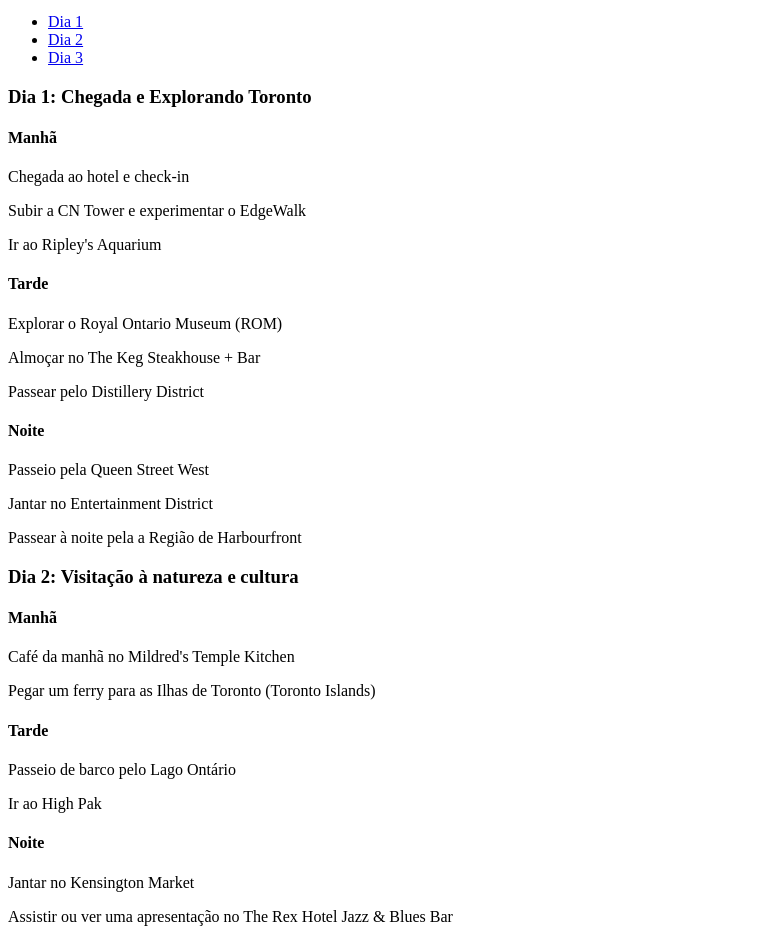
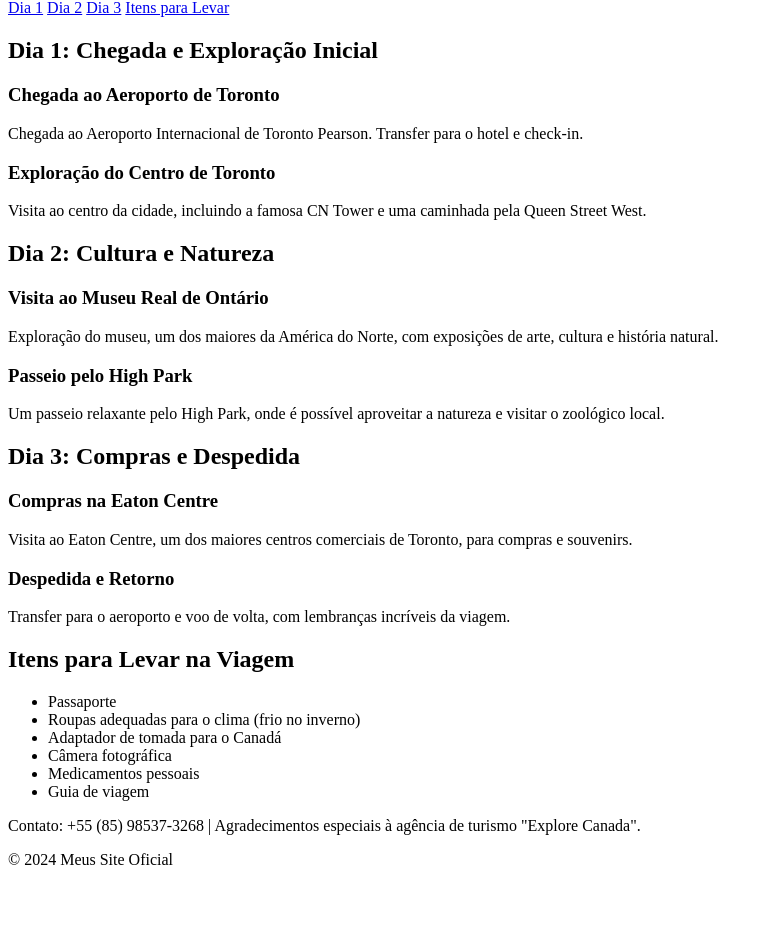
Before and after one commit to PderiMiel/Projetos-Web-I---HTML, a plain HTML site: page Projeto 6/index.html in a window 1280 px wide. Shown: the part 67-1008 px from the top of the page, without its empty margins (0-773 px from the left). After the commit the page ends 944 px from the top, so only its background shows below. Drawn offline with Linux system fonts and the light colour scheme.

Commit message:
Update index.html

```diff
--- a/Projeto 6/index.html
+++ b/Projeto 6/index.html
@@ -1,68 +1,71 @@
-<!DOCTYPE html>
+<!DOCTYPE hmtl>
 <html>
-   <head>
-    <title>Projeto 6</title>
-    <h1>Roteiro de Viagem para o Canadá</h1>
-   </head>
-   <body>
-    <header>
-        <nav>
-            <section>
-                <ul>
-                    <li><a href=#dia1>Dia 1</a></li>
-                    <li><a href=#dia2>Dia 2</a></li>
-                    <li><a href=#dia3>Dia 3</a></li>
-                </ul>
-            </section>
+    <head>
+        <title>Projeto 6</title>
+    </head>
+<header>
+    <h1>Roteiro de Viagem para Toronto, Canadá</h1>
+    <nav>
+        <a href="#dia1">Dia 1</a>
+        <a href="#dia2">Dia 2</a>
+        <a href="#dia3">Dia 3</a>
+        <a href="#itens">Itens para Levar</a>
+    </nav>
+</header>
 
-            <section>
-                <h1 id="dia1">Dia 1: Chegada e Explorando Toronto</h1>
-                <h4 id="dia1">Manhã</h4>
-                <p id="dia1">Chegada ao hotel e check-in</p>
-                <p id="dia1">Subir a CN Tower e experimentar o EdgeWalk</p>
-                <p id="dia1">Ir ao Ripley's Aquarium</p>
+<main>
+    <section id="dia1">
+        <h2>Dia 1: Chegada e Exploração Inicial</h2>
+        <article>
+            <h3>Chegada ao Aeroporto de Toronto</h3>
+            <p>Chegada ao Aeroporto Internacional de Toronto Pearson. Transfer para o hotel e check-in.</p>
+        </article>
+        <article>
+            <h3>Exploração do Centro de Toronto</h3>
+            <p>Visita ao centro da cidade, incluindo a famosa CN Tower e uma caminhada pela Queen Street West.</p>
+        </article>
+    </section>
 
-                <h4 id="dia1">Tarde</h4>
-                <p id="dia1">Explorar o Royal Ontario Museum (ROM)</p>
-                <p id="dia1">Almoçar no The Keg Steakhouse + Bar</p>
-                <p id="dia1">Passear pelo Distillery District</p>
+    <section id="dia2">
+        <h2>Dia 2: Cultura e Natureza</h2>
+        <article>
+            <h3>Visita ao Museu Real de Ontário</h3>
+            <p>Exploração do museu, um dos maiores da América do Norte, com exposições de arte, cultura e história natural.</p>
+        </article>
+        <article>
+            <h3>Passeio pelo High Park</h3>
+            <p>Um passeio relaxante pelo High Park, onde é possível aproveitar a natureza e visitar o zoológico local.</p>
+        </article>
+    </section>
 
-                <h4 id="dia1">Noite</h4>
-                <p id="dia1">Passeio pela Queen Street West</p>
-                <p id="dia1">Jantar no Entertainment District</p>
-                <p id="dia1">Passear à noite pela a Região de Harbourfront</p>
-            </section>
-            <section>
-                <h1 id="dia2">Dia 2: Visitação à natureza e cultura</h1>
-                <h4 id="dia2">Manhã</h4>
-                <p id="dia2">Café da manhã no Mildred's Temple Kitchen</p>
-                <p id="dia2">Pegar um ferry para as Ilhas de Toronto (Toronto Islands)</p>
+    <section id="dia3">
+        <h2>Dia 3: Compras e Despedida</h2>
+        <article>
+            <h3>Compras na Eaton Centre</h3>
+            <p>Visita ao Eaton Centre, um dos maiores centros comerciais de Toronto, para compras e souvenirs.</p>
+        </article>
+        <article>
+            <h3>Despedida e Retorno</h3>
+            <p>Transfer para o aeroporto e voo de volta, com lembranças incríveis da viagem.</p>
+        </article>
+    </section>
 
-                <h4 id="dia2">Tarde</h4>
-                <p id="dia2">Passeio de barco pelo Lago Ontário</p>
-                <p id="dia2">Ir ao High Pak</p>
+    <aside id="itens">
+        <h2>Itens para Levar na Viagem</h2>
+        <ul>
+            <li>Passaporte</li>
+            <li>Roupas adequadas para o clima (frio no inverno)</li>
+            <li>Adaptador de tomada para o Canadá</li>
+            <li>Câmera fotográfica</li>
+            <li>Medicamentos pessoais</li>
+            <li>Guia de viagem</li>
+        </ul>
+    </aside>
+</main>
 
-                <h4 id="dia2">Noite</h4>
-                <p id="dia2">Jantar no Kensington Market</p>
-                <p id="dia2">Assistir ou ver uma apresentação no The Rex Hotel Jazz & Blues Bar</p>
-            </section>
-            <section>
-                <h1 id="dia3">Dia 3: Visitação à natureza e cultura</h1>
-                <h4 id="dia3">Manhã</h4>
-                <p id="dia3">Café da manhã no St. Urbain Bagel</p>
-                <p id="dia3">Viagem até Niagara Falls</p>
-                <p id="dia3">Visita às Cataratas</p>
-
-                <h4 id="dia3">Tarde</h4>
-                <p id="dia3">Almoçar no Queen Victoria Place Restaurant.</p>
-                <p id="dia3">Ir ao High Pak</p>
-
-                <h4 id="dia3">Noite</h4>
-                <p id="dia3">Retorno a Toronto</p>
-                <p id="dia3">Jantar no 360 Restaurant</p>
-            </section>
-        </nav>
-    </header>
-
-   </body>
-   <footer>&copy 2024 Meus Site Oficial</footer>
+<footer>
+    <p>Contato: +55 (85) 98537-3268 | Agradecimentos especiais à agência de turismo "Explore Canada".</p>
+</footer>
+<footer>&copy 2024 Meus Site Oficial</footer>
+</body>
+</html>
```
